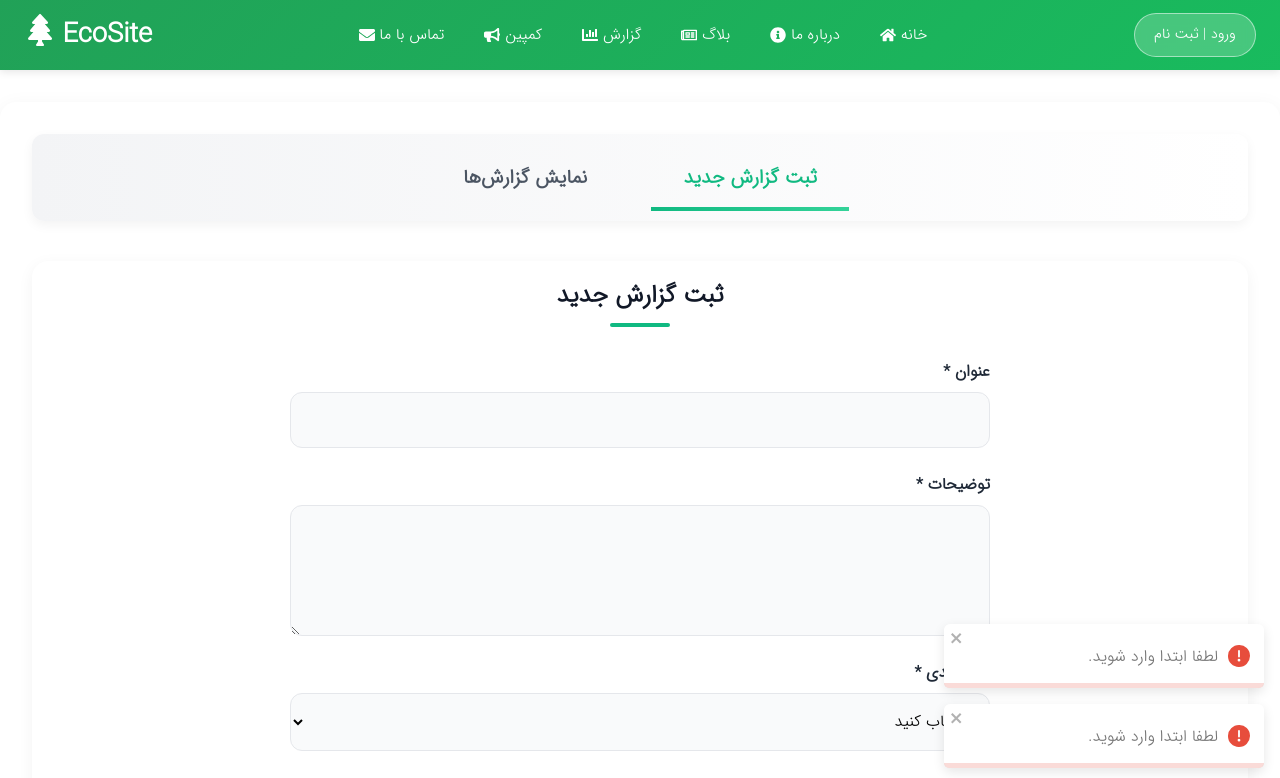
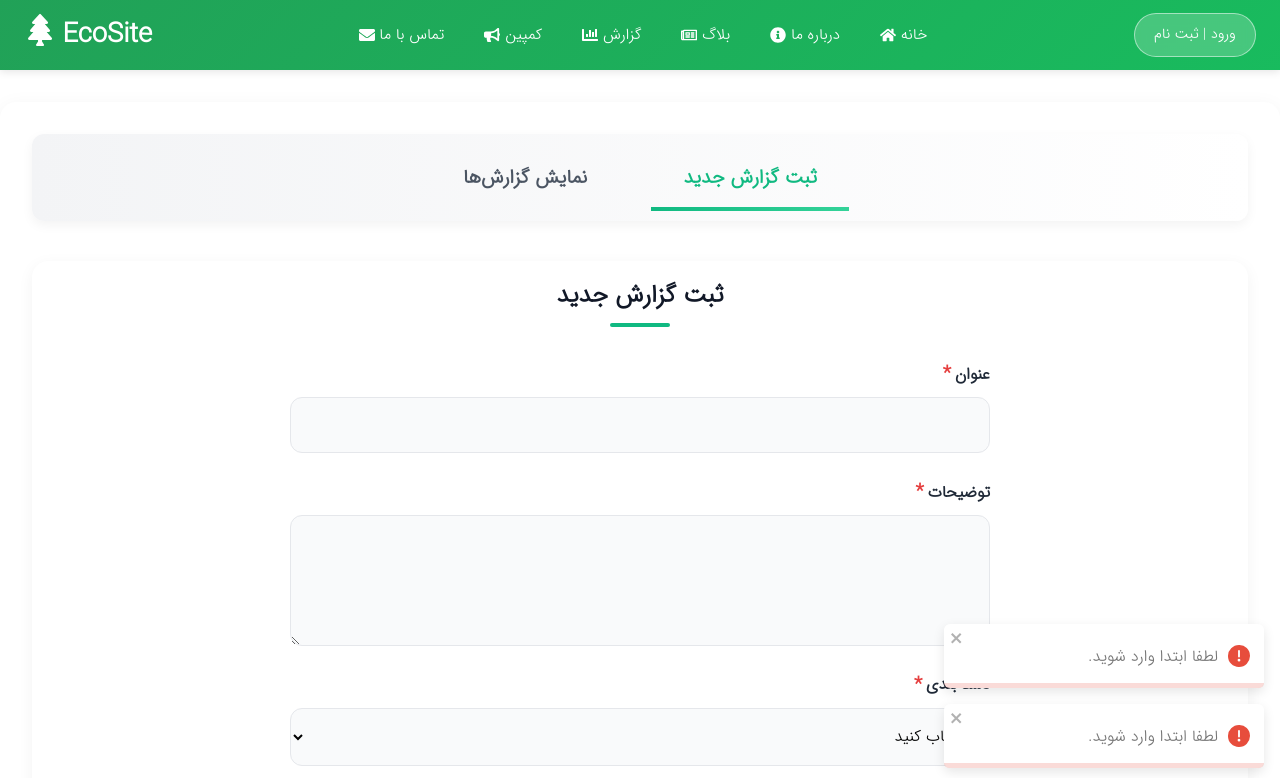
Before and after one commit to setareEzabadi/environment, a Next.js app: page /reports in a window 1280 px wide. Shown: the top 778 px of the page. Built offline with nearby package versions, Linux system fonts and the light colour scheme.

Commit message:
Update Reports.module.css

```diff
--- a/components/Reports/Reports.module.css
+++ b/components/Reports/Reports.module.css
@@ -100,6 +100,17 @@
   gap: 1.5rem;
   max-width: 700px;
   margin: 0 auto;
+}
+
+.labelContainer {
+  display: flex;
+  align-items: center;
+  gap: 0.25rem;
+}
+
+.required {
+  color: #e53e3e;
+  font-size: 1.2rem;
 }
 
 .form label {
```
